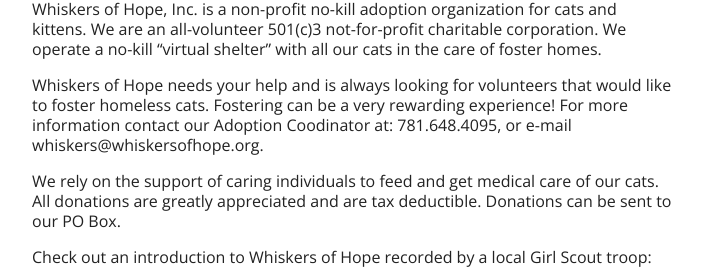
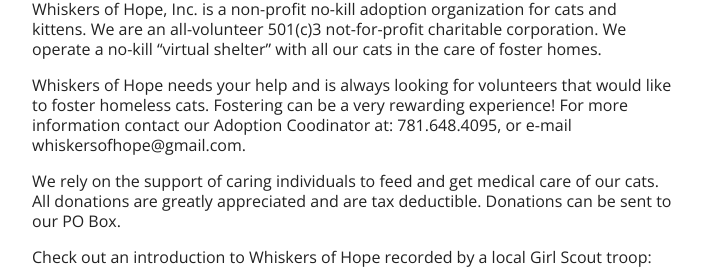
Before and after one commit to whiskers-of-hope/whiskers-of-hope.github.io, a Jekyll site: the page built from index.md, in a window 1280 px wide and 900 px high, cut to the strip 435-714 px from the top of the window. Shown: the whole strip, without its empty margins (288-990 px from the left). Built offline with Jekyll 4.4.1, drawn with Linux system fonts in a browser that asks for light colours; our own code applies the rules of GitHub Pages for plain Markdown files; some of the changed text lies outside the part shown.

Commit message:
Updating email from whiskers@whiskersofhope.org (which we do not know how to access) to whiskersofhope@gmail.com

```diff
--- a/_layouts/default.html
+++ b/_layouts/default.html
@@ -65,8 +65,8 @@
     (339) 970-9230
   </a>
   &middot;
-  <a href="mailto:whiskers@whiskersofhope.org">
-    whiskers@whiskersofhope.org
+  <a href="mailto:whiskersofhope@gmail.com">
+    whiskersofhope@gmail.com
   </a>
 </footer>
 </body>
--- a/index.md
+++ b/index.md
@@ -16,7 +16,7 @@ For reasons that I will never understand, someone named me Konga. Personally I p
 
 Whiskers of Hope, Inc. is a non-profit no-kill adoption organization for cats and kittens. We are an all-volunteer 501(c)3 not-for-profit charitable corporation. We operate a no-kill "virtual shelter" with all our cats in the care of foster homes.
 
-Whiskers of Hope needs your help and is always looking for volunteers that would like to foster homeless cats. Fostering can be a very rewarding experience! For more information contact our Adoption Coodinator at: 781.648.4095, or e-mail whiskers@whiskersofhope.org.
+Whiskers of Hope needs your help and is always looking for volunteers that would like to foster homeless cats. Fostering can be a very rewarding experience! For more information contact our Adoption Coodinator at: 781.648.4095, or e-mail whiskersofhope@gmail.com.
 
 We rely on the support of caring individuals to feed and get medical care of our cats. All donations are greatly appreciated and are tax deductible. Donations can be sent to our PO Box.
 
```
